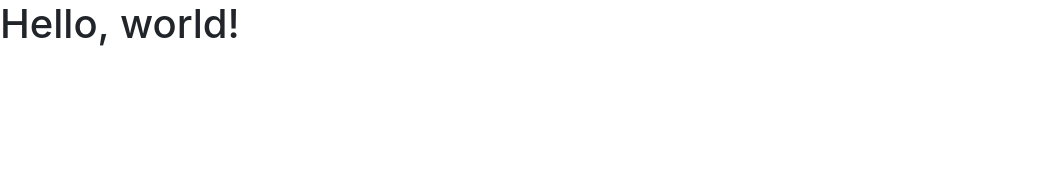
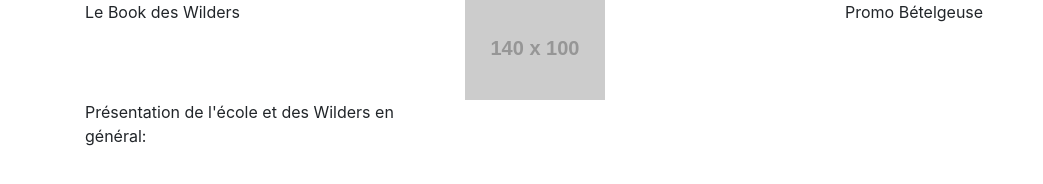
Before and after one commit to Astouline/Projet-1-LeBookDesWilders, a plain HTML site: page index.html in a window 1280 px wide. Shown: the whole page, without its empty margins (0-1043 px from the left). Drawn offline with nearby package versions, Linux system fonts and the light colour scheme; placeholder pictures from the web are drawn by us.

Commit message:
creation header

```diff
--- a/index.html
+++ b/index.html
@@ -1,5 +1,5 @@
 <!doctype html>
-<html lang="en">
+<html lang="fr">
 
 <head>
   <!-- Required meta tags -->
@@ -12,9 +12,27 @@
 
   <title>Le Book des wilders</title>
 </head>
+<header>
+  <div class="container">
+    <div class="row">
+      <div class="col-sm-4">
+        <p>Le Book des Wilders</p>
+      </div>
+      <div class="col-sm-4">
+        <a href="https://placeholder.com"><img src="https://via.placeholder.com/140x100"></a>
+      </div>
+      <div class="col-sm-4">
+          <p>Promo Bételgeuse</p>
+      </div>
+      <div class="col-sm-4">
+          <p>Présentation de l'école et des Wilders en général:</p>
+      </div>
+    </div>
+  </div>
+</header>
 
 <body>
-  <h1>Hello, world!</h1>
+
 
   <!-- Optional JavaScript -->
   <!-- jQuery first, then Popper.js, then Bootstrap JS -->
```
